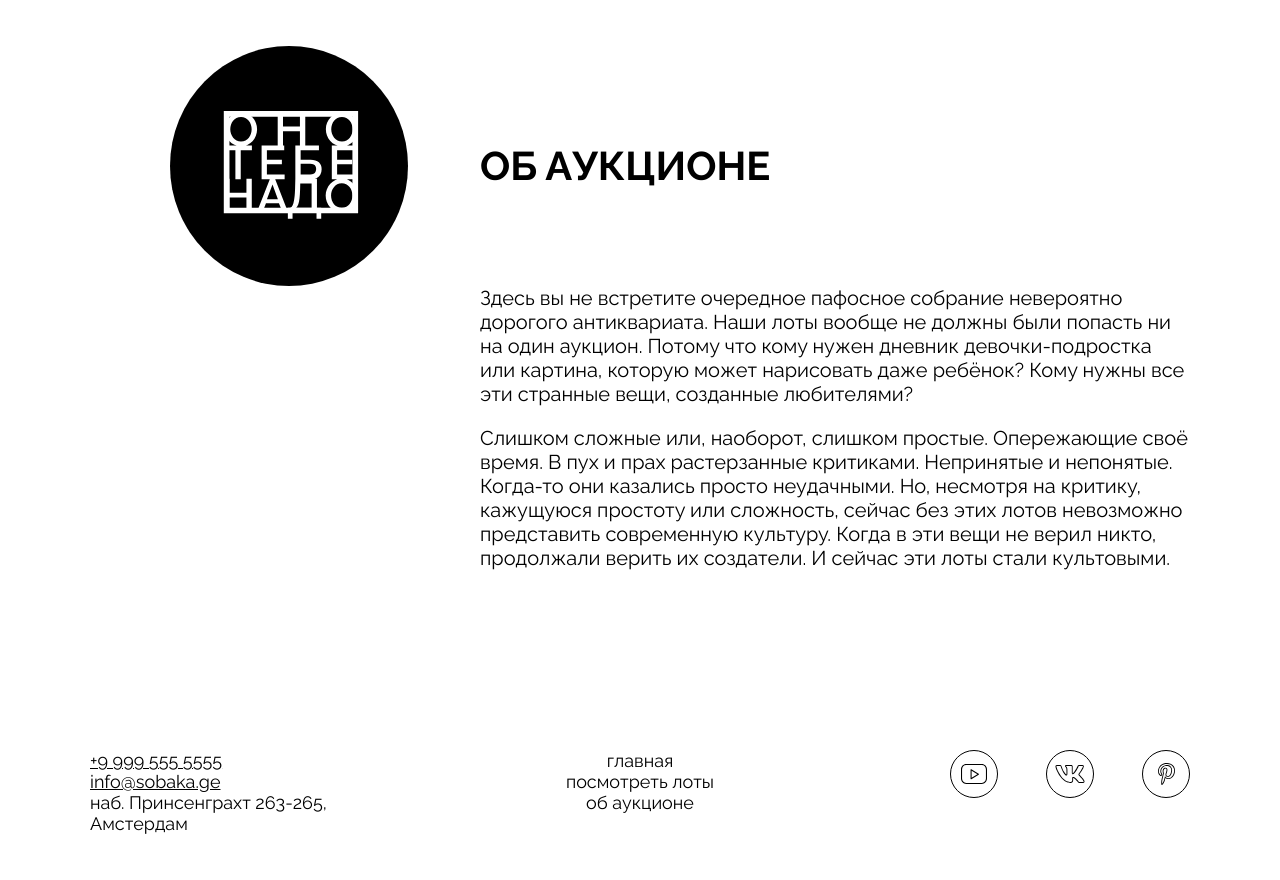
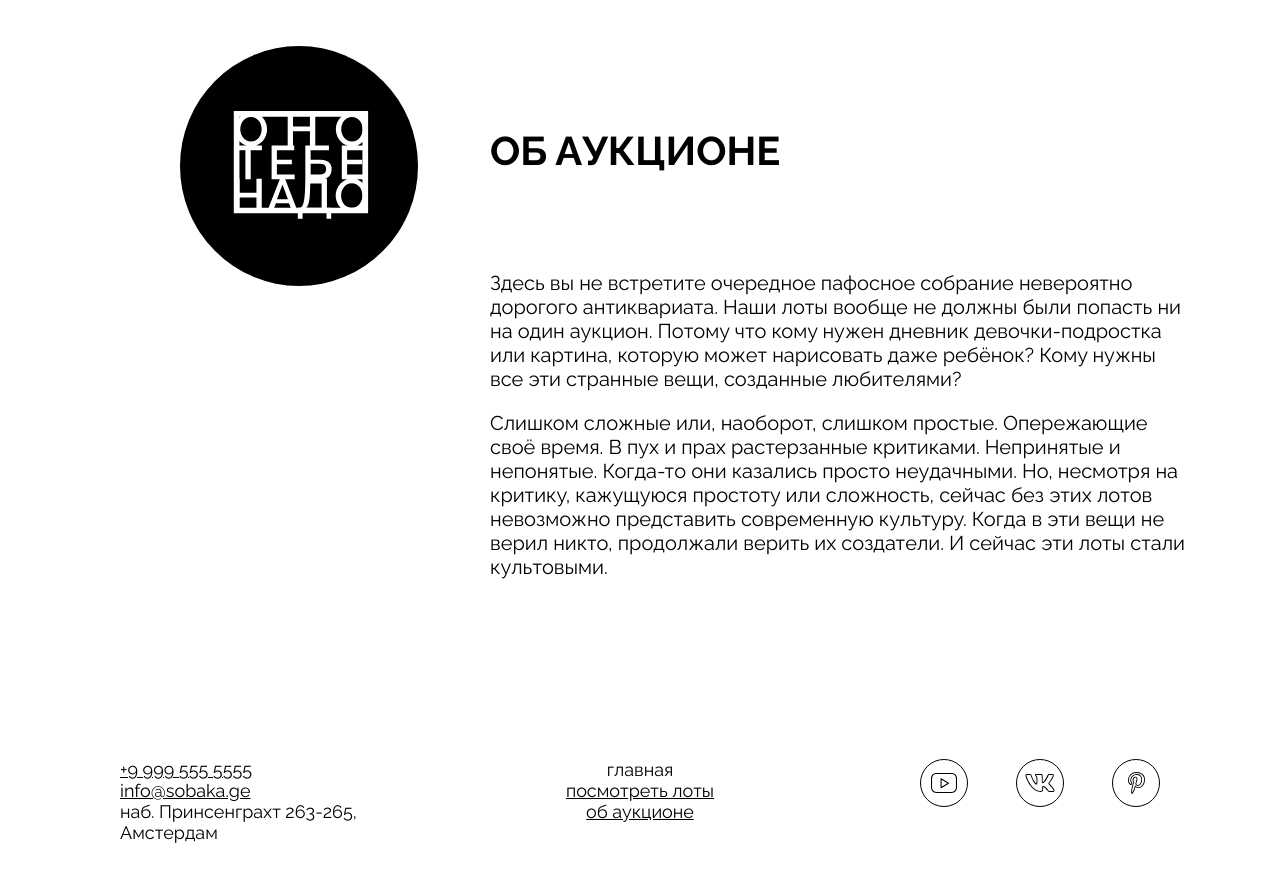
Before and after one commit to K4rens/ono-tebe-nado-ad, a plain HTML site: page index.html in a window 1280 px wide. Shown: the part 2060-2940 px from the top of the page. Before the commit the page ends 2894 px from the top, so only its background shows below. Drawn offline with Linux system fonts and the light colour scheme.

Commit message:
some fixes3

```diff
--- a/index.html
+++ b/index.html
@@ -139,8 +139,8 @@
       <nav class="footer-menu">
         <ul class="footer-menu-list">
           <li class="footer-menu-list-item"><a>главная</a></li>
-          <li class="footer-menu-list-item"><a>посмотреть лоты</a></li>
-          <li class="footer-menu-list-item"><a>об аукционе</a></li>
+          <li class="footer-menu-list-item"><a href="">посмотреть лоты</a></li>
+          <li class="footer-menu-list-item"><a href="">об аукционе</a></li>
         </ul>
       </nav>
       <div class="socials">
--- a/styles/style.css
+++ b/styles/style.css
@@ -195,7 +195,7 @@
   gap: 72px;
 }
 .about-logo {
-  margin-left: 46px;
+  margin-left: 56px;
   background-color: #000000;
   padding: 65px 48px 62px 50px;
   border-radius: 50%;
@@ -207,7 +207,7 @@
   width: 140px;
 }
 .about-text {
-  margin-top: 100px;
+  margin-top: 85px;
   display: flex;
   flex-direction: column;
   gap: 100px;
@@ -236,6 +236,9 @@
   display: flex;
   margin-top: 180px;
   justify-content: space-between;
+  margin-bottom: 82px;
+  padding-left: 30px;
+  padding-right: 30px;
 }
 
 .footer-menu-list {
```
